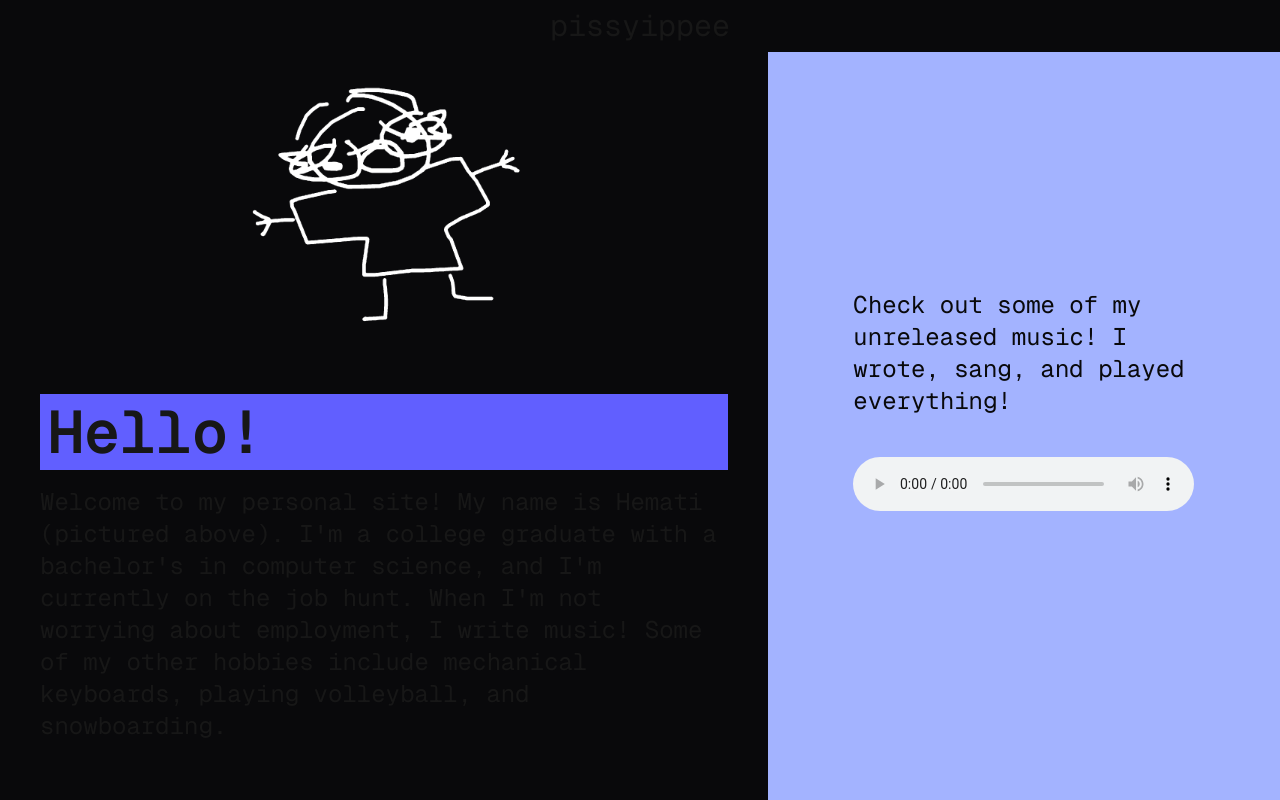
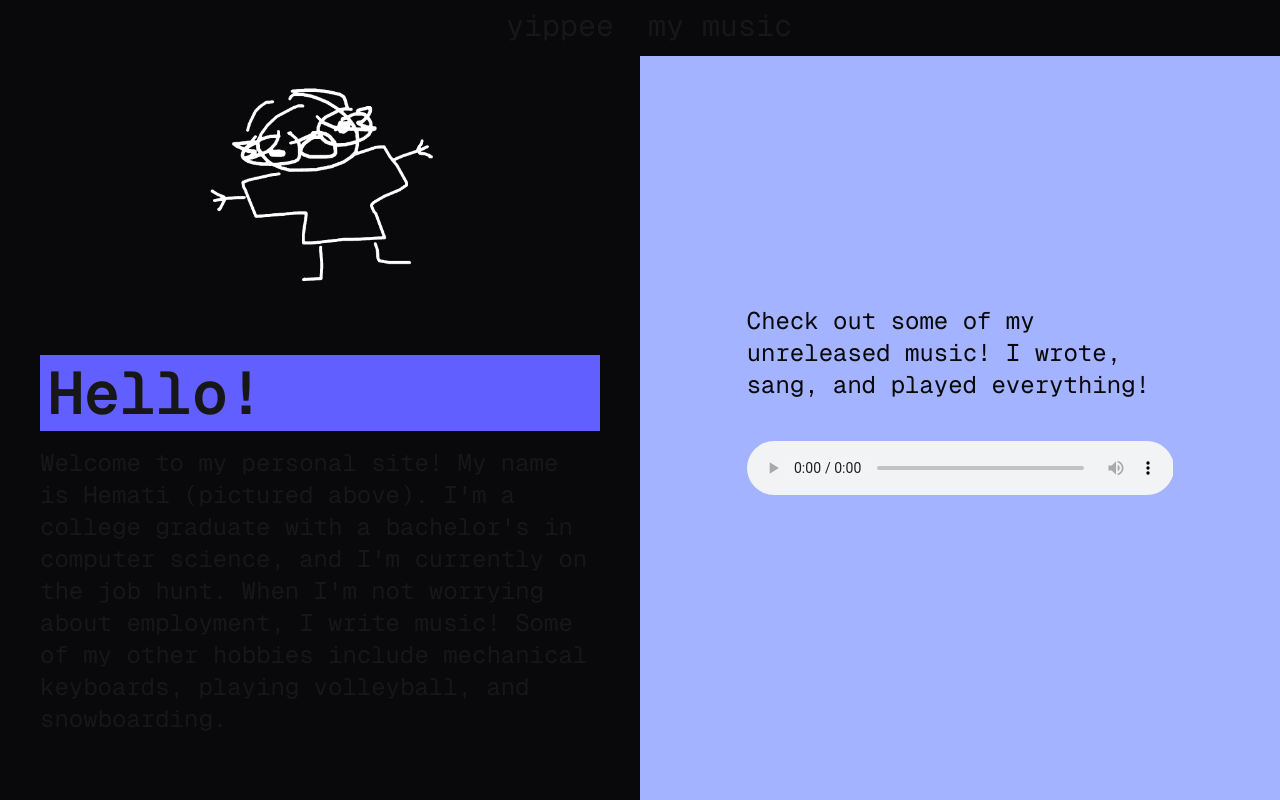
Before and after one commit to hematii/hematii.github.io, a Next.js app: page / in a window 1280 px wide. Built offline with nearby package versions, Linux system fonts and the light colour scheme.

Commit message:
style navbar

```diff
--- a/app/layout.tsx
+++ b/app/layout.tsx
@@ -28,11 +28,27 @@ export default function RootLayout({
       <body
         className={`${geistSans.variable} ${geistMono.variable} antialiased`}
       >
-        <div className="fixed top-0 z-1 w-full bg-zinc-950 font-mono text-3xl flex flex-row justify-center py-2">
-          <nav className="gap-10">
-            <Link href="/">piss</Link>
-            <Link href="/music">yippee</Link>
-          </nav>
+        <div className="fixed top-0 z-1 w-full bg-zinc-950 font-mono text-3xl flex flex-row justify-center">
+          <a
+            href="/"
+            className="w-1/8 text-center border-b-4 border-transparent py-2 hover:border-[#ffa74a] transition-colors duration-150 ease-out"
+          >
+            yippee
+          </a>
+          <a
+            href="/music"
+            className="w-1/8 text-center border-b-4 border-transparent py-2 hover:border-[#ffa74a] transition-colors duration-150 ease-out"
+          >
+            my music
+          </a>
+          {/* <nav>
+            <Link href="/" className="mx-10 w-1/6">
+              yippee
+            </Link>
+            <Link href="/music" className="mx-10 w-1/6">
+              my music
+            </Link>
+          </nav> */}
         </div>
         {children}
       </body>
--- a/app/music/page.tsx
+++ b/app/music/page.tsx
@@ -1,5 +1,3 @@
-import Link from "next/link";
-
 export default function music() {
   return (
     <div className="w-full h-screen flex flex-col items-center justify-center font-mono text-2xl">
--- a/app/page.tsx
+++ b/app/page.tsx
@@ -3,7 +3,7 @@ import Image from "next/image";
 export default function Home() {
   return (
     <div className="w-full flex flex-col font-mono lg:flex-row flex-wrap">
-      <div className="flex flex-col w-full lg:w-3/5 h-screen items-center p-2 place-content-evenly bg-zinc-950">
+      <div className="flex flex-col w-full lg:w-1/2 h-screen items-center p-2 place-content-evenly bg-zinc-950">
         {/* Image */}
         <div className="flex w-4/5 lg:w-2/5">
           <Image
@@ -29,7 +29,7 @@ export default function Home() {
         </div>
       </div>
       {/* Audio */}
-      <div className="flex flex-col w-full lg:w-2/5 h-screen bg-indigo-300 text-zinc-950 items-center place-content-center gap-10">
+      <div className="flex flex-col w-full lg:w-1/2 h-screen bg-indigo-300 text-zinc-950 items-center place-content-center gap-10">
         <p className="w-2/3 text-l lg:text-2xl items-center">
           Check out some of my unreleased music! I wrote, sang, and played
           everything!
```
